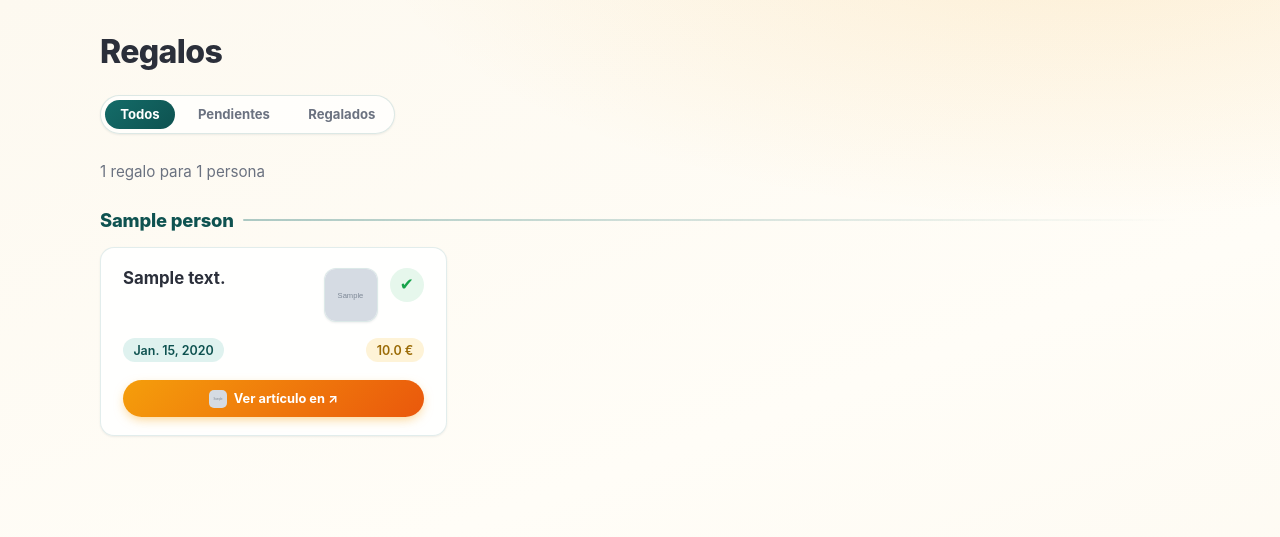
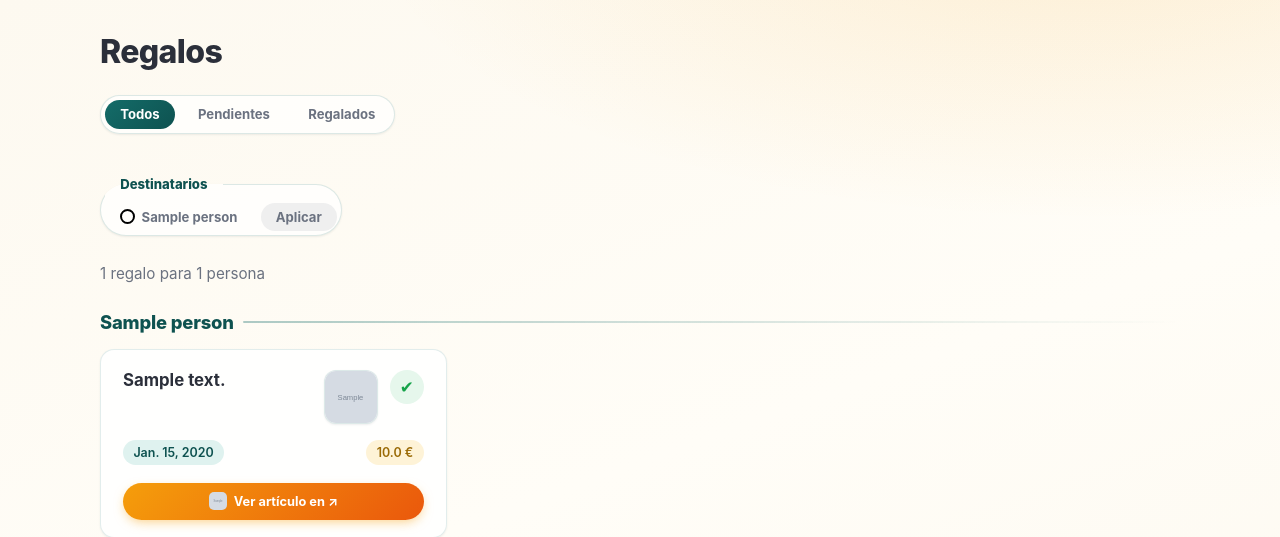
Before and after one commit to pacoqueen/cloudmarket, a Django app: page /gifts/ in a window 1280 px wide. Shown: the top 537 px of the page. Run offline with Django 3.2, Linux system fonts and the light colour scheme; tables that the repository leaves empty hold one stand-in row (values such as "Sample post"); grey boxes marked "Sample" are stand-in pictures.

Commit message:
Gifts: filtro por destinatarios en la lista de regalos

```diff
--- a/gifts/static/gifts/style.css
+++ b/gifts/static/gifts/style.css
@@ -101,6 +101,96 @@ body::after {
 
 .filter-link--active:hover {
     color: #fff;
+}
+
+.person-filter {
+    margin: 0.5rem 0 1.75rem;
+}
+
+.person-filter__fieldset {
+    display: inline-flex;
+    flex-wrap: wrap;
+    align-items: center;
+    gap: 0.5rem;
+    margin: 0;
+    padding: 0.25rem;
+    background: rgba(255, 255, 255, 0.7);
+    border: 1px solid rgba(20, 108, 105, 0.15);
+    border-radius: 999px;
+    box-shadow: var(--shadow-sm);
+}
+
+.person-filter__title {
+    padding: 0.4rem 0.95rem;
+    font-size: 0.82rem;
+    font-weight: 800;
+    color: var(--teal-dark);
+}
+
+.person-pill {
+    display: inline-flex;
+    align-items: center;
+    gap: 0.4rem;
+    padding: 0.4rem 0.95rem;
+    border-radius: 999px;
+    font-size: 0.82rem;
+    font-weight: 700;
+    color: var(--muted);
+    cursor: pointer;
+    user-select: none;
+    transition: background 0.15s ease, color 0.15s ease;
+}
+
+.person-pill:hover {
+    color: var(--teal-dark);
+    background: var(--teal-soft);
+}
+
+.person-pill--active {
+    color: #fff;
+    background: linear-gradient(135deg, var(--teal), var(--teal-dark));
+}
+
+.person-pill--active:hover {
+    color: #fff;
+}
+
+.person-pill input[type="checkbox"] {
+    appearance: none;
+    -webkit-appearance: none;
+    margin: 0;
+    width: 15px;
+    height: 15px;
+    border-radius: 50%;
+    border: 2px solid currentColor;
+    cursor: pointer;
+    position: relative;
+    flex: none;
+}
+
+.person-pill input[type="checkbox"]::after {
+    content: "";
+    position: absolute;
+    inset: 1px;
+    border-radius: 50%;
+    background: currentColor;
+    transform: scale(0);
+    transition: transform 0.15s ease;
+}
+
+.person-pill input[type="checkbox"]:checked::after {
+    transform: scale(1);
+}
+
+.person-pill input[type="checkbox"]:focus-visible {
+    outline: 3px solid var(--orange);
+    outline-offset: 2px;
+}
+
+.person-filter .filter-link {
+    border: none;
+    cursor: pointer;
+    font-family: inherit;
 }
 
 .person-group__title {
--- a/gifts/templates/gifts/index.html
+++ b/gifts/templates/gifts/index.html
@@ -6,12 +6,30 @@
   <h1 class="gift-list__title">Regalos</h1>
   <nav class="filter-bar" aria-label="Filtrar regalos">
     <a class="filter-link{% if current_status == '' %} filter-link--active{% endif %}"
-       href="{% url 'gifts:index' %}">Todos</a>
+       href="{% url 'gifts:index' %}{% if person_qs %}?{{ person_qs }}{% endif %}">Todos</a>
     <a class="filter-link{% if current_status == 'pending' %} filter-link--active{% endif %}"
-       href="{% url 'gifts:index' %}?status=pending">Pendientes</a>
+       href="{% url 'gifts:index' %}?status=pending{% if person_qs %}&{{ person_qs }}{% endif %}">Pendientes</a>
     <a class="filter-link{% if current_status == 'done' %} filter-link--active{% endif %}"
-       href="{% url 'gifts:index' %}?status=done">Regalados</a>
+       href="{% url 'gifts:index' %}?status=done{% if person_qs %}&{{ person_qs }}{% endif %}">Regalados</a>
   </nav>
+  {% if all_persons %}
+    <form class="person-filter" method="get" action="{% url 'gifts:index' %}">
+      <fieldset class="person-filter__fieldset">
+        <legend class="person-filter__title">Destinatarios</legend>
+        {% if current_status %}
+          <input type="hidden" name="status" value="{{ current_status }}" />
+        {% endif %}
+        {% for person in all_persons %}
+          <label class="person-pill{% if person.id in current_person_ids %} person-pill--active{% endif %}">
+            <input type="checkbox" name="person" value="{{ person.id }}"
+                   {% if person.id in current_person_ids %}checked{% endif %} />
+            {{ person.name }}
+          </label>
+        {% endfor %}
+        <button class="filter-link" type="submit">Aplicar</button>
+      </fieldset>
+    </form>
+  {% endif %}
   {% if gift_list %}
     <p class="gift-list__subtitle">{{ gift_list|length }} regalo{{ gift_list|length|pluralize }} para {{ person_groups|length }} persona{{ person_groups|length|pluralize }}</p>
   {% endif %}
--- a/gifts/views.py
+++ b/gifts/views.py
@@ -6,12 +6,22 @@ from django.http import HttpResponseRedirect
 from django.urls import reverse
 from django.views import generic
 
-from .models import Gift
+from .models import Gift, Person
 
 
 class IndexView(generic.ListView):
     template_name = 'gifts/index.html'
     context_object_name = 'gift_list'
+
+    def _selected_person_ids(self):
+        """Devuelve los id de las personas seleccionadas en el filtro (ignora valores inválidos)."""
+        ids = []
+        for raw in self.request.GET.getlist("person"):
+            try:
+                ids.append(int(raw))
+            except (TypeError, ValueError):
+                continue
+        return ids
 
     def get_queryset(self):
         """Devuelve los regalos ordenados por estado y fecha: primero los pendientes."""
@@ -21,6 +31,9 @@ class IndexView(generic.ListView):
             queryset = queryset.filter(done=True)
         elif status == "pending":
             queryset = queryset.filter(done=False)
+        person_ids = self._selected_person_ids()
+        if person_ids:
+            queryset = queryset.filter(person_id__in=person_ids)
         return queryset
 
     def get_context_data(self, **kwargs):
@@ -33,7 +46,11 @@ class IndexView(generic.ListView):
             {"person": person, "gifts": gifts}
             for person, gifts in sorted(grouped.items(), key=lambda pair: pair[0].name.lower())
         ]
+        selected_ids = self._selected_person_ids()
         context["current_status"] = self.request.GET.get("status", "")
+        context["current_person_ids"] = selected_ids
+        context["all_persons"] = Person.objects.filter(gift__isnull=False).distinct().order_by("name")
+        context["person_qs"] = "&".join("person={}".format(pid) for pid in selected_ids)
         return context
 
 
```
Also changed, not shown: gifts/tests.py (+72 -0 lines).
